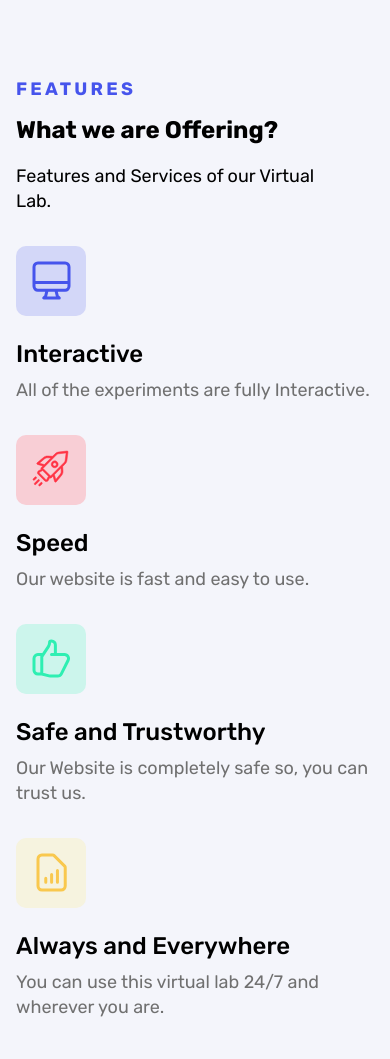
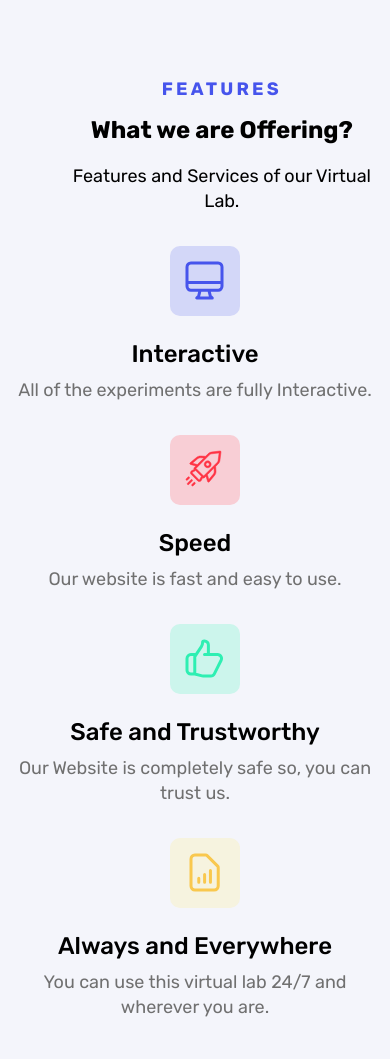
Before and after one commit to Purahan/Team-WebMaker-Finals, a PHP site: page / in a window 390 px wide. Shown: the part 1441-2500 px from the top of the page. Run offline with PHP 8.4, Linux system fonts and the light colour scheme.

Commit message:
Update style.css

```diff
--- a/assets/css/style.css
+++ b/assets/css/style.css
@@ -690,6 +690,23 @@
     color: var(--clr-lightGray);
   }
 
+@media screen and (max-width:534px){
+  .feature__icon-wrapper {
+    margin-left: 43%;
+    margin-right: 50%;
+  }
+  .features__text {
+    margin-left: 15%;
+    text-align: center;
+  }
+  .feature__title {
+    text-align: center;
+  }
+  .feature__paragraph {
+    text-align: center;
+  }
+}
+
 
   /* Testimonial */
   .testimonial {
```
